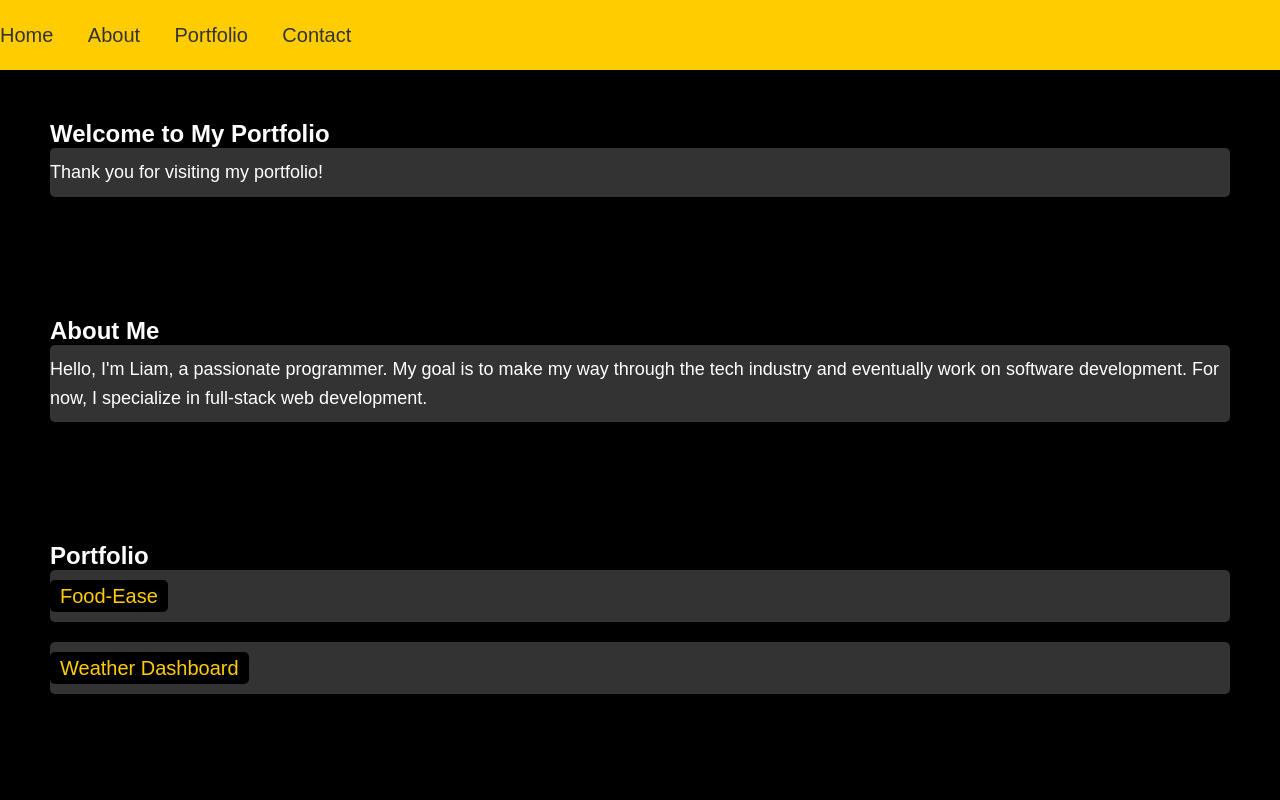
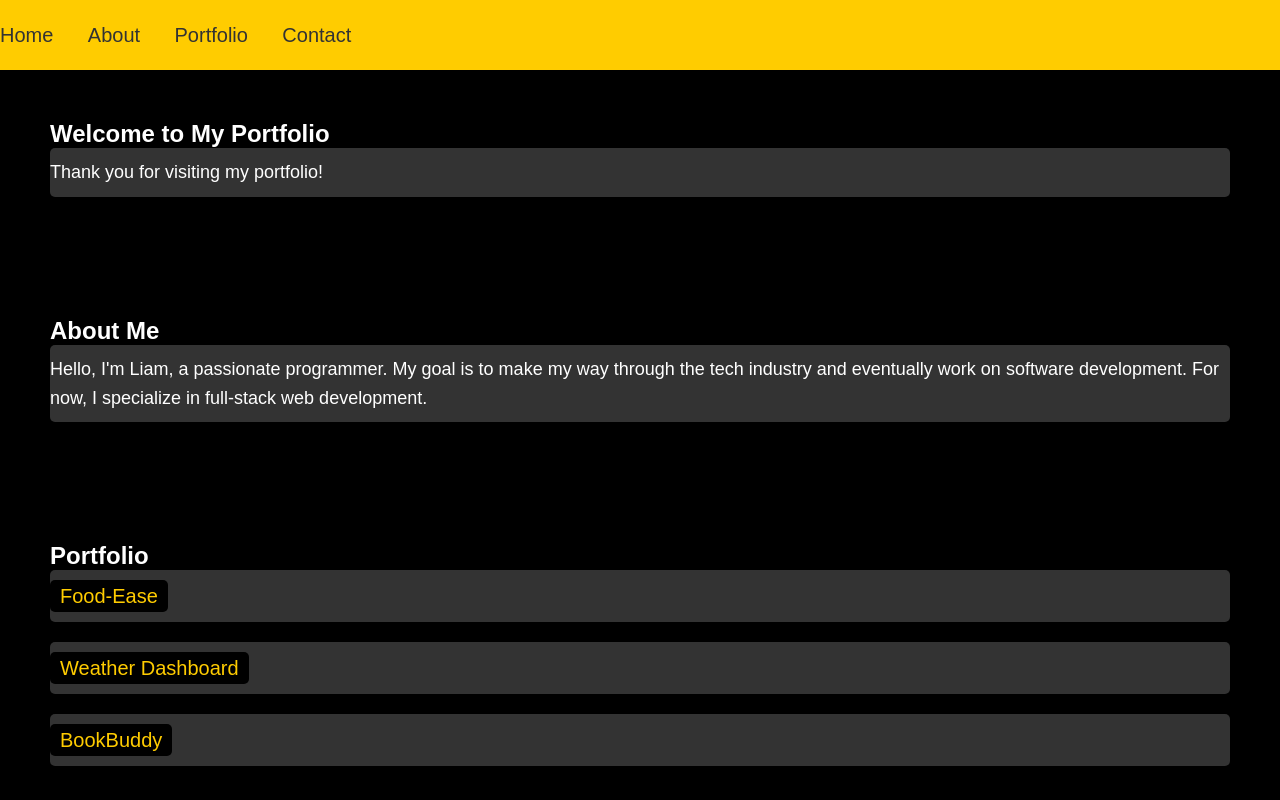
Before and after one commit to SugarSheriff/portfolio-wowzowski, a plain HTML site: page index.html in a window 1280 px wide. Shown: the top 800 px of the page. Drawn offline with Linux system fonts and the light colour scheme.

Commit message:
BookBuddy added to portfolio

```diff
--- a/index.html
+++ b/index.html
@@ -32,6 +32,7 @@
         <h2>Portfolio</h2>
         <p><a href="https://wowzowski.github.io/food-ease/index.html" target="_blank">Food-Ease</a></p>
         <p><a href="https://wowzowski.github.io/weather-dashboard/" target="_blank">Weather Dashboard</a></p>
+        <p><a href="https://book-buddy-group-project-2-0373de53f1e7.herokuapp.com/" target="_blank">BookBuddy</a></p>
     </section>
 
     <section id="contact">
```
